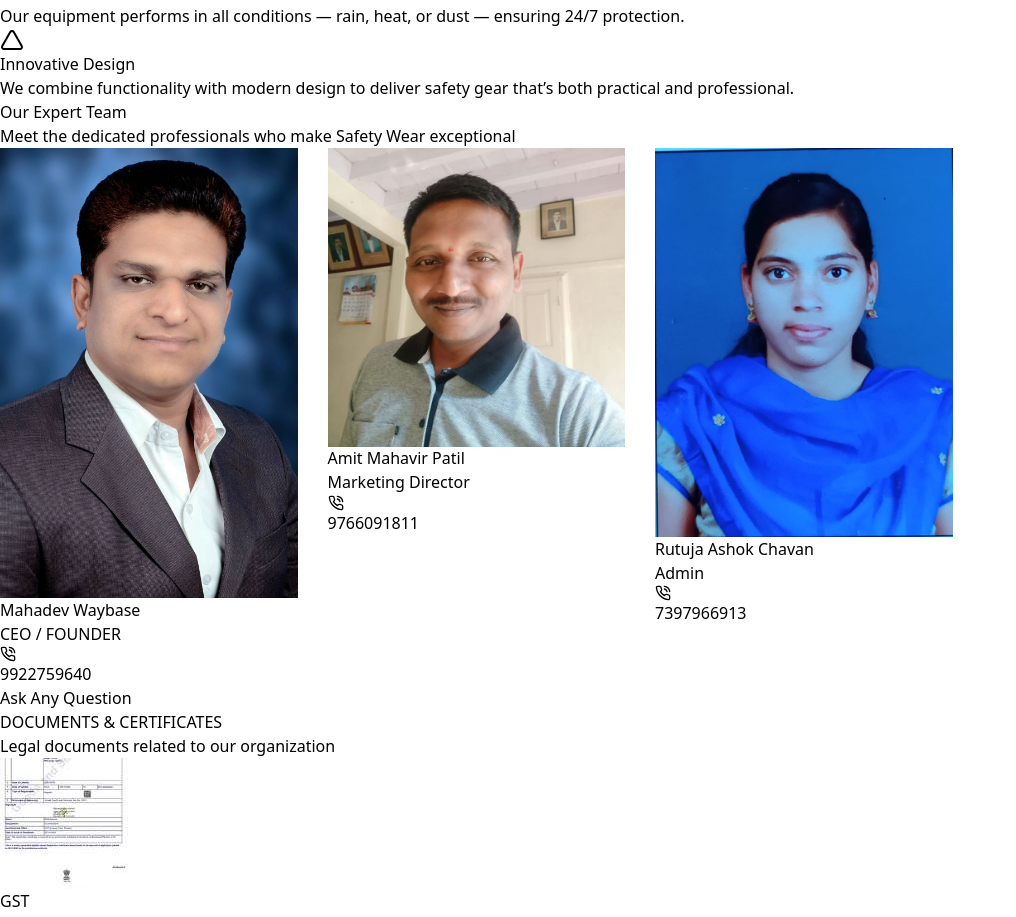
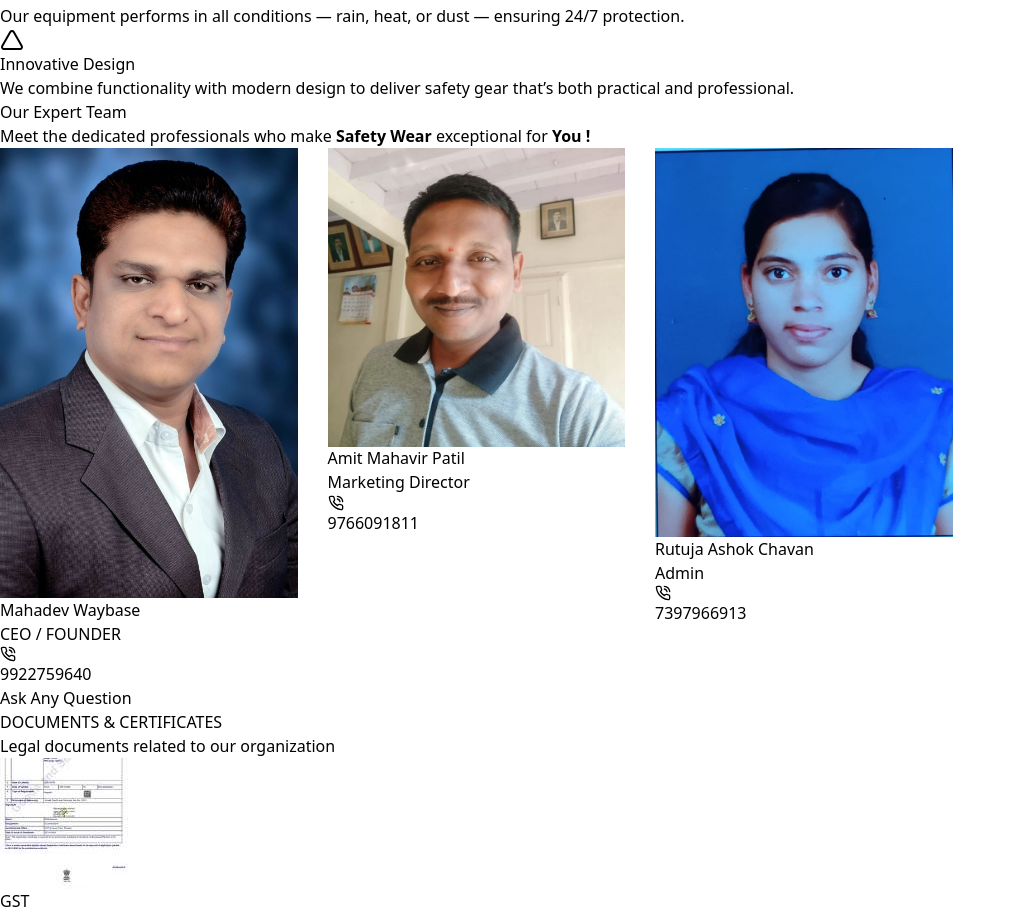
Before and after one commit to RadhikaChidrawar/MASafety, a React (Vite) app: page / in a window 1280 px wide. Shown: the part 8406-9323 px from the top of the page, without its empty margins (0-1016 px from the left). Built offline with nearby package versions, Linux system fonts and the light colour scheme.

Commit message:
update team section

```diff
--- a/src/Components/TeamSection.jsx
+++ b/src/Components/TeamSection.jsx
@@ -44,7 +44,7 @@ export default function TeamSection() {
             <span className="absolute bottom-0 left-0 w-full h-2 bg-blue-500 opacity-30 -z-0"></span>
           </h2>
           <p className="text-lg text-blue-100">
-            Meet the dedicated professionals who make Safety Wear exceptional
+            Meet the dedicated professionals who make <b> Safety Wear </b> exceptional for <b>You !</b>
           </p>
         </div>
 
```
